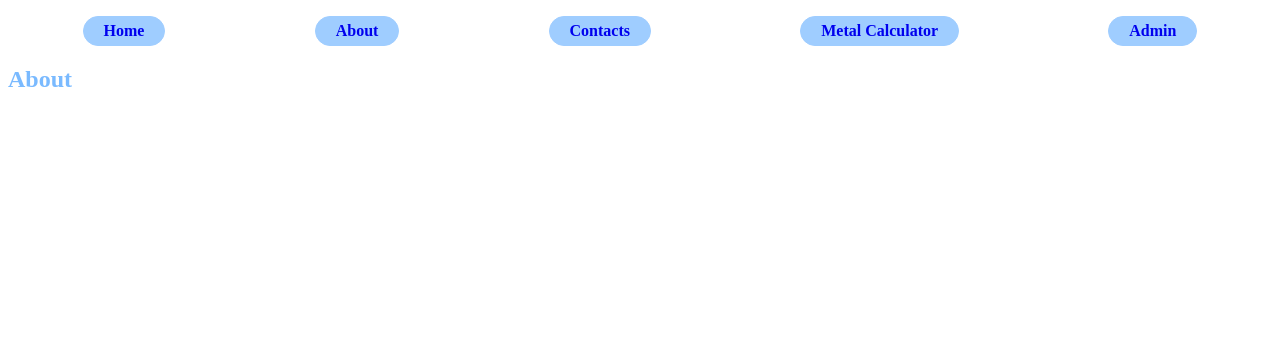
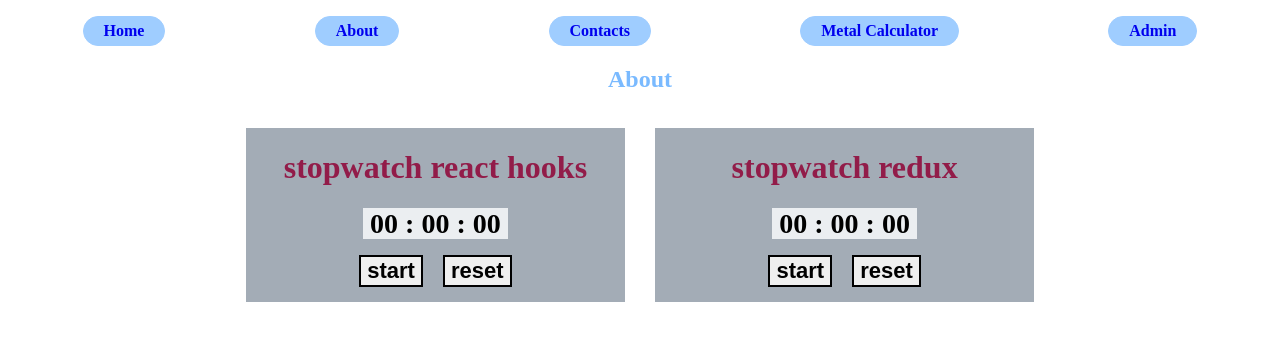
Before and after one commit to YuriyLaznyuk/wp-shop, a React app: page /about in a window 1280 px wide. Shown: the top 340 px of the page. Built offline with nearby package versions, Linux system fonts and the light colour scheme.

Commit message:
stopwatch

```diff
--- a/src/components/pages/About.js
+++ b/src/components/pages/About.js
@@ -1,9 +1,11 @@
 import React from 'react';
+import StopWatch from "./stopwatch/StopWatch";
 
 function About(props) {
     return (
         <div>
-            <h2>About</h2>
+            <h2 style={{textAlign:'center'}}>About</h2>
+            <StopWatch/>
         </div>
     );
 }
--- /dev/null
+++ b/src/components/pages/stopwatch/StopWatch.js
@@ -0,0 +1,94 @@
+import React, {useState, useEffect} from 'react';
+import {useSelector, useDispatch} from "react-redux";
+import './stopWatch.scss'
+
+function StopWatch(props) {
+    let [active, setActive] = useState(false);
+    let [pause, setPause] = useState(true);
+    let [time, setTime] = useState(0);
+
+    let dispatch = useDispatch();
+    let state = useSelector(state => state.watch);
+
+    useEffect(() => {
+        let interval = null;
+        if (active && pause === false) {
+            interval = setInterval(() => {
+                setTime(time => time + 10);
+            }, 10);
+        } else {
+            clearInterval(interval);
+        }
+        return () => clearInterval(interval);
+    }, [active, pause]);
+
+    function clickStart() {
+        setActive(true);
+        setPause(false);
+    }
+
+    function clickPause() {
+        setPause(!pause);
+    }
+
+    function clickReset() {
+        setActive(false);
+        setTime(0);
+    }
+
+    //redux
+    useEffect(() => {
+        let interval = null;
+        if (state.active && !state.pause) {
+            interval = setInterval(() => {
+                dispatch({type: 'time', payload: 10});
+            }, 10);
+        } else {
+            clearInterval(interval);
+        }
+        return () => clearInterval(interval);
+    }, [state.active, state.pause]);
+
+    return (
+        <div className='watch-container'>
+           <div className='watch-timer'>
+               <h1>stopwatch react hooks</h1>
+               <span>&nbsp;{('0' + Math.floor((time / 60000) % 60)).slice(-2)} : </span>
+               <span>{('0' + Math.floor((time / 1000) % 60)).slice(-2)} : </span>
+               <span>{('0' + Math.floor((time / 10) % 100)).slice(-2)}&nbsp;</span>
+               <div className='timer-button'>
+                   {!active ? <button onClick={clickStart}>start</button> : null}
+                   {active ?
+                       <button onClick={clickPause}>{pause ? 'resume' : 'pause'}</button>
+                       : null
+                   }
+                   <button onClick={clickReset}>reset</button>
+               </div>
+           </div>
+
+          <div className='watch-timer'>
+              <h1>stopwatch redux</h1>
+              <span>&nbsp;{('0' + Math.floor((state.time / 60000) % 60)).slice(-2)} : </span>
+              <span>{('0' + Math.floor((state.time / 1000) % 60)).slice(-2)} : </span>
+              <span>{('0' + Math.floor((state.time / 10) % 100)).slice(-2)}&nbsp;</span>
+              <div className='timer-button'>
+
+                  {
+                      !state.active ?
+                          <button onClick={() => dispatch({type: 'start'})}>start</button>
+                          : null}
+                  {
+                      state.active ? <button onClick={() => dispatch({type: 'pause'})}>
+                              {state.pause ? 'resume' : 'pause'}</button>
+                          : null
+                  }
+                  <button onClick={() => dispatch({type: 'reset'})}>reset</button>
+              </div>
+
+          </div>
+
+        </div>
+    );
+}
+
+export default StopWatch;
--- /dev/null
+++ b/src/components/pages/stopwatch/stopWatch.scss
@@ -0,0 +1,32 @@
+.watch-container {
+  display: flex;
+  justify-content: center;
+}
+
+.watch-timer {
+  width: 30%;
+  text-align: center;
+  margin: 15px;
+  background-color: #a3acb6;
+
+}
+.watch-timer h1{
+  color: #921c49;
+}
+.timer-button {
+  margin: 10px 0 10px 0;
+}
+
+.timer-button button{
+  margin: 5px 10px ;
+  font-size: 22px;
+  font-weight: 700;
+  cursor: pointer;
+  border: 2px solid ;
+}
+
+.watch-timer span{
+  font-size: 28px;
+  font-weight: 700;
+  background-color: #ebeef1;
+}
--- a/src/components/pages/store/index.js
+++ b/src/components/pages/store/index.js
@@ -6,6 +6,7 @@ import {oneReducer} from "./reducers/oneReducer";
 import {loginReducer} from "./reducers/loginReducer";
 import {menuCalcReducer} from "./reducers/menuCalcReducer";
 import {inputCalcReducer} from "./reducers/inputCalcReducer";
+import {stopWatchReducer} from "./reducers/stopWatchReducer";
 
 const rootReducers = combineReducers({
     products: productReducer,
@@ -13,7 +14,8 @@ const rootReducers = combineReducers({
     btn: oneReducer,
     login: loginReducer,
     calc: menuCalcReducer,
-    input: inputCalcReducer
+    input: inputCalcReducer,
+    watch: stopWatchReducer
 
 });
 export const store = createStore(rootReducers, composeWithDevTools());
--- /dev/null
+++ b/src/components/pages/store/reducers/stopWatchReducer.js
@@ -0,0 +1,18 @@
+let stateWatch = {active: false, pause: true, time: 0};
+
+export function stopWatchReducer(state = stateWatch, action) {
+    switch (action.type) {
+        case 'time':
+            return {...state, time: state.time + action.payload};
+        case 'start':
+            return {...state, active: true, pause:false };
+        case 'pause':
+            return {...state, pause: !state.pause};
+        case 'reset':
+            return {...state, time: 0, active: false};
+        default:
+            return state;
+
+    }
+
+}
```
